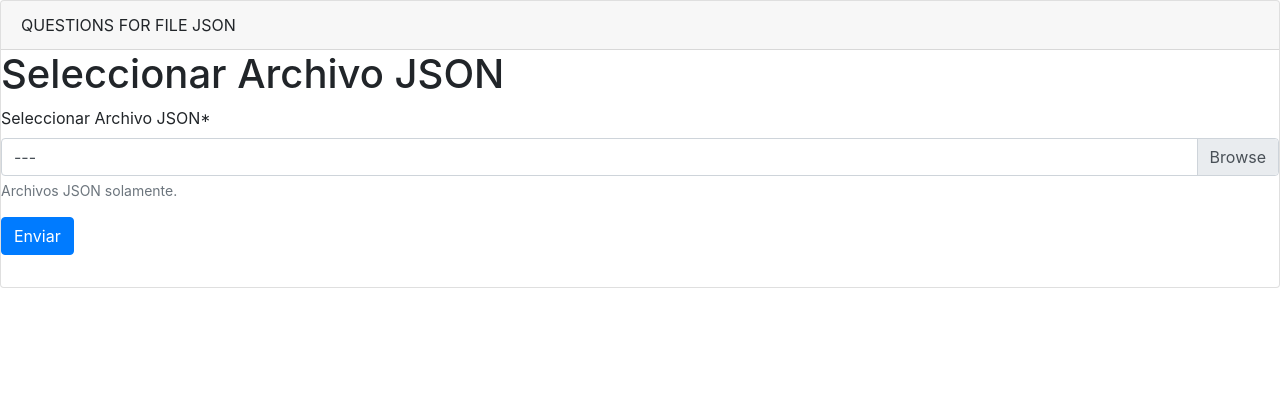
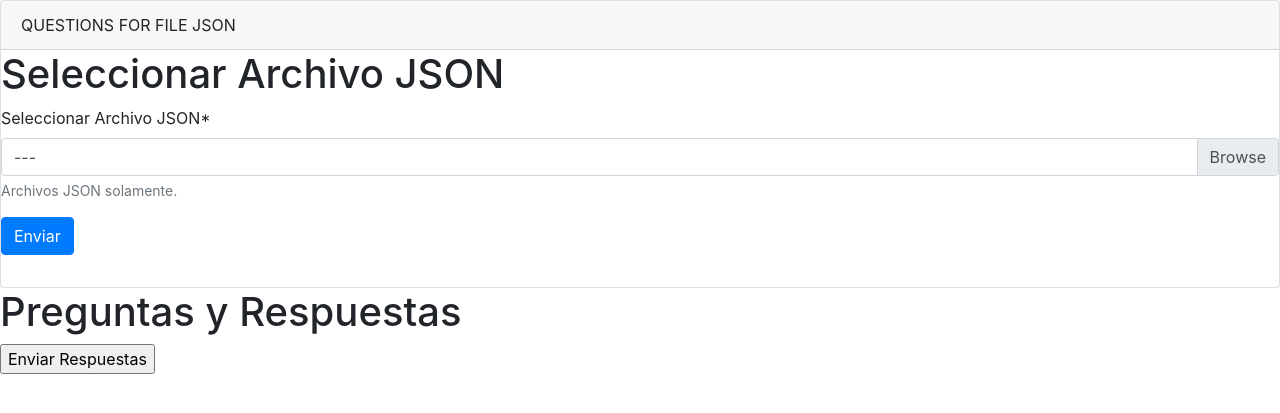
Before and after one commit to SPEREZB/Questions, a Django app: page / in a window 1280 px wide. Shown: the top 413 px of the page. Run offline with Django 3.2, Linux system fonts and the light colour scheme; some libraries are stand-ins or nearby versions.

Commit message:
check user responses

```diff
--- a/Q_App/form.py
+++ b/Q_App/form.py
@@ -1,3 +1,4 @@
+import json
 from django import forms
 from crispy_forms.helper import FormHelper
 from crispy_forms.layout import Submit
@@ -11,3 +12,20 @@
         self.helper.form_method = 'post'
         self.helper.form_action = 'cargar_json'  # Nombre de la vista a la que deseas dirigir la solicitud
         self.helper.add_input(Submit('submit', 'Enviar'))
+
+class RespuestasForm(forms.Form):
+    respuesta_1 = forms.CharField(
+        label='Respuesta 1',
+        widget=forms.TextInput(attrs={'class': 'form-control'}),
+        required=True
+    )
+    respuesta_2 = forms.CharField(
+        label='Respuesta 2',
+        widget=forms.TextInput(attrs={'class': 'form-control'}),
+        required=True
+    )
+    respuesta_3 = forms.CharField(
+        label='Respuesta 3',
+        widget=forms.TextInput(attrs={'class': 'form-control'}),
+        required=True
+    )
--- a/Q_App/urls.py
+++ b/Q_App/urls.py
@@ -4,5 +4,6 @@
 
 urlpatterns = [
     path('', views.inicio,name='inicio'),
-    path('cargar_json/', views.cargar_json, name='cargar_json')
+    path('cargar_json/', views.cargar_json, name='cargar_json'),
+    path('procesar_respuestas/', views.procesar_respuestas, name='procesar_respuestas')
 ]
--- a/Q_App/views.py
+++ b/Q_App/views.py
@@ -1,26 +1,76 @@
+import os
+from django.conf import settings
+from django.shortcuts import redirect, render
 from django.shortcuts import render
-from django.shortcuts import render
-from Q_App.form import UploadJSONForm
+from Q_App.form import RespuestasForm, UploadJSONForm
 import json
 
+
+preguntas = []
 # Create your views here.
 def inicio(request):
     form = UploadJSONForm
     return render(request,'pages/home.html', {'form': form})
 
 def cargar_json(request):
+
     if request.method == 'POST':
         form = UploadJSONForm(request.POST, request.FILES)
         if form.is_valid():
             archivo_json = request.FILES['archivo_json']
+            ruta_archivo = os.path.join(settings.MEDIA_ROOT, 'files_loads', archivo_json.name)
             try:
-                contenido_json = json.load(archivo_json)
+                 # Guarda el archivo en la ubicación deseada
+                with open(ruta_archivo, 'wb') as file:
+                 for chunk in archivo_json.chunks():
+                    file.write(chunk)
+
+                with open(ruta_archivo, 'r') as json_file:
+                 preguntas = json.load(json_file)
+
+
                 print("Archivo JSON cargado con éxito:")
-                print(contenido_json)
+                #form = RespuestasForm(preguntas=preguntas)
+
             except json.JSONDecodeError:
                 print("Error: El archivo no es válido JSON.")
     else:
         print('aaa')
         form = UploadJSONForm()
 
-    return render(request, 'pages/home.html', {'form': form})
+    return render(request, 'pages/home.html', {'form': form, 'preguntas': preguntas})
+
+
+def procesar_respuestas(request):
+    if request.method == 'POST':
+        form = RespuestasForm(request.POST)
+        if form.is_valid():
+            respuestas_usuario = form.cleaned_data  # Obtén las respuestas del formulario
+            puntuacion = 0  # Inicializa la puntuación
+
+            # Obtén las preguntas de contexto
+            preguntas = request.POST.getlist('pregunta')  # Asegúrate de que 'pregunta' sea el nombre correcto en tu HTML
+            with open("C:/Users/user/Desktop/APPS AND PAGES WEB/Django/Questions/files_loads/preguntas.json", 'r') as json_file:
+             preguntas = json.load(json_file)
+
+            # Compara las respuestas del usuario con las respuestas correctas
+            for pregunta in preguntas:
+                id_pregunta = pregunta['id']  # Convierte el id a cadena
+                respuesta_usuario = respuestas_usuario.get('respuesta_' + str(id_pregunta), '').strip()
+                respuesta_correcta = pregunta['respuesta_correcta'].strip()
+
+                if respuesta_usuario.lower() == respuesta_correcta.lower():
+                    # La respuesta del usuario coincide con la respuesta correcta (sin distinguir mayúsculas/ minúsculas)
+                    puntuacion += 1  # Aumenta la puntuación
+
+            # Puedes realizar cualquier otro procesamiento necesario con la puntuación
+            # Por ejemplo, guardar la puntuación en la base de datos, generar un informe, etc.
+
+            # Redirige a una página de resultados o muestra la puntuación
+            print(puntuacion)
+            return render(request, 'pages/home.html', {'form': form,'puntuacion': puntuacion})
+        else:
+            print('mal')
+
+    # Si no se envió un formulario válido o no se envió un formulario POST, redirige a la página de inicio u otra página
+    return redirect('inicio')
--- /dev/null
+++ b/files_loads/prueba2.json
@@ -0,0 +1,6 @@
+{
+  "nombre": "Sebas",
+  "apellido": "Perez",
+  "edad": 22,
+  "ciudad": "QUEVEDO"
+}
--- a/templates/pages/home.html
+++ b/templates/pages/home.html
@@ -22,6 +22,17 @@
 
     </div>
 
+
+    <h1>Preguntas y Respuestas</h1>
+    <form method="post" enctype="multipart/form-data" action="{% url 'procesar_respuestas' %}">
+        {% csrf_token %}
+        {% for pregunta in preguntas %}
+            <p>{{ pregunta.pregunta }}</p>
+            <input type="text" name="respuesta_{{ pregunta.id }}">
+        {% endfor %}
+        <input type="submit" value="Enviar Respuestas">
+    </form>
+
     <script src="https://cdn.jsdelivr.net/npm/jquery@3.5.1/dist/jquery.slim.min.js"
         integrity="sha384-DfXdz2htPH0lsSSs5nCTpuj/zy4C+OGpamoFVy38MVBnE+IbbVYUew+OrCXaRkfj"
         crossorigin="anonymous"></script>
```
Also changed, not shown: files_loads/preguntas.json (added, +17 -0 lines).
